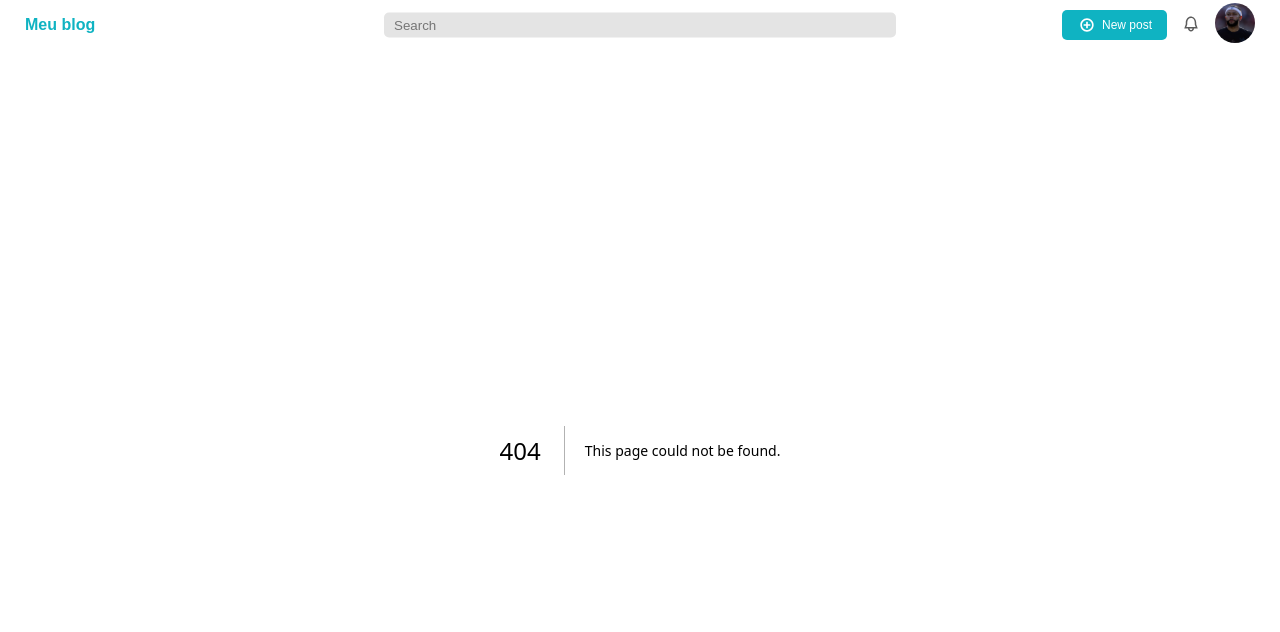
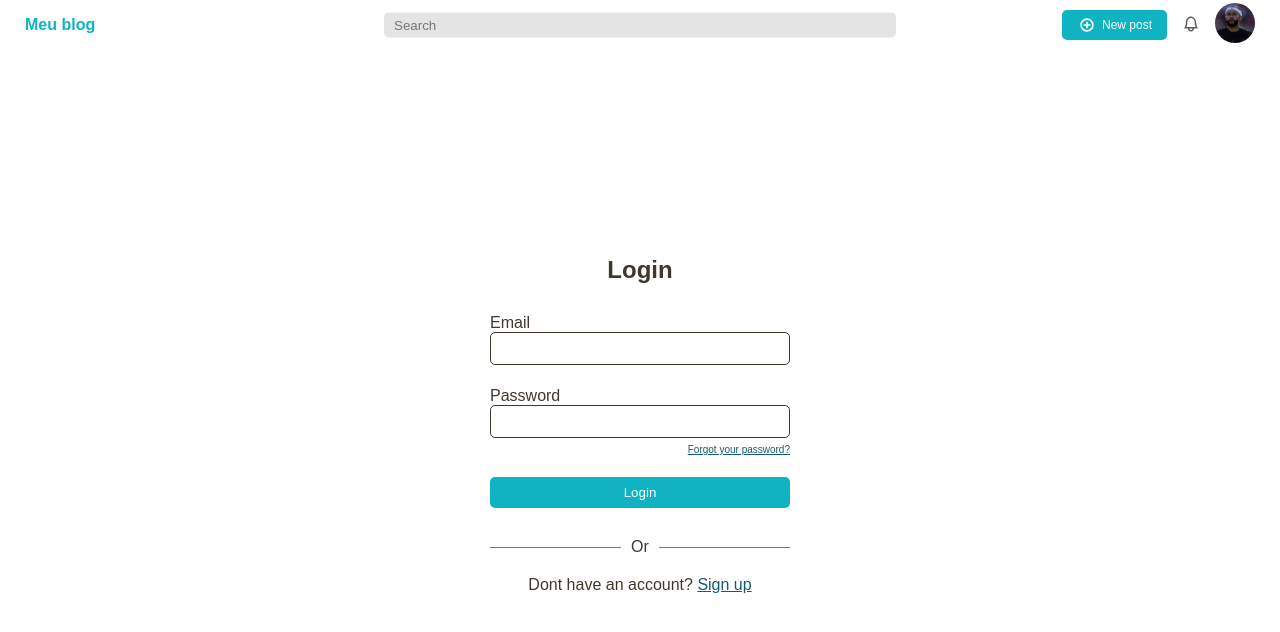
Before and after one commit to cezarBZ/BlogFront, a Next.js app: page /login in a window 1280 px wide. Before the commit this address had no page. Shown: the top 632 px of the page. Built offline with nearby package versions, Linux system fonts and the light colour scheme; no server answers.

Commit message:
feat Implements login page

```diff
--- a/package.json
+++ b/package.json
@@ -10,11 +10,12 @@
   },
   "dependencies": {
     "@tanstack/react-query": "^5.67.1",
+    "axios": "^1.8.1",
     "next": "15.2.0",
-    "axios": "^1.8.1",
     "nookies": "^2.5.2",
     "react": "^19.0.0",
     "react-dom": "^19.0.0",
+    "react-hook-form": "^7.54.2",
     "usehooks-ts": "^3.1.1"
   },
   "devDependencies": {
--- /dev/null
+++ b/src/app/(auth)/login/page.module.scss
@@ -0,0 +1,87 @@
+@import "../../../styles/variables.scss";
+.page {
+  display: flex;
+  flex: 1;
+  align-items: center;
+  justify-content: center;
+  section {
+    width: 300px;
+    h1 {
+      font-size: 24px;
+      font-weight: 700;
+      margin-bottom: 10px;
+      color: rgb(65, 56, 44);
+      text-align: center;
+    }
+    form {
+      padding: 20px 0;
+
+      .formGroup {
+        margin-bottom: 1.4rem;
+        color: rgb(65, 56, 44);
+        display: flex;
+        flex-direction: column;
+        input {
+          display: block;
+          width: 100%;
+          padding: 8px;
+          border-radius: 5px;
+          border: 1px solid rgb(65, 56, 44);
+          outline: none;
+        }
+
+        a {
+          color: #155b70;
+          text-decoration: underline;
+          font-size: 10px;
+          align-self: flex-end;
+          margin-top: 6px;
+        }
+
+        p {
+          color: red;
+          font-size: 12px;
+          margin-top: 5px;
+        }
+      }
+
+      button {
+        width: 100%;
+        padding: 8px;
+        border-radius: 5px;
+        border: none;
+        background-color: $secondary-color;
+        color: white;
+        cursor: pointer;
+        outline: none;
+
+        &:hover {
+          background-color: #155b70;
+        }
+      }
+    }
+
+    .divider {
+      display: flex;
+      align-items: center;
+      margin: 10px 0;
+      color: rgb(65, 56, 44);
+      gap: 10px;
+      span {
+        width: 100%;
+        height: 1px;
+        background-color: rgb(119, 119, 119);
+      }
+    }
+
+    .register {
+      text-align: center;
+      margin-top: 20px;
+      color: rgb(65, 56, 44);
+      a {
+        color: #155b70;
+        text-decoration: underline;
+      }
+    }
+  }
+}
--- /dev/null
+++ b/src/app/(auth)/login/page.tsx
@@ -0,0 +1,76 @@
+"use client";
+import React from "react";
+import styles from "./page.module.scss";
+import { useForm } from "react-hook-form";
+import Link from "next/link";
+import { login } from "@/services/authService";
+interface FormValues {
+  email: string;
+  password: string;
+}
+const Login = () => {
+  const {
+    register,
+    handleSubmit,
+    formState: { errors },
+  } = useForm<FormValues>();
+
+  const onSubmit = async (data: FormValues) => {
+    await login(data).then();
+  };
+
+  return (
+    <main className={styles.page}>
+      <section>
+        <h1>Login</h1>
+        <form onSubmit={(e) => e.preventDefault()}>
+          <div className={styles.formGroup}>
+            <label htmlFor="email">Email</label>
+            <input
+              type="email"
+              id="email"
+              {...register("email", {
+                required: { message: "Email is required", value: true },
+                pattern: {
+                  message: "Enter a valid email format",
+                  value: /^\S+@\S+$/i,
+                },
+              })}
+            />
+            {errors.email && <p>{errors.email.message}</p>}
+          </div>
+
+          <div className={styles.formGroup}>
+            <label htmlFor="password">Password</label>
+            <input
+              type="password"
+              id="password"
+              {...register("password", {
+                required: { message: "Password is required", value: true },
+                minLength: {
+                  message: "Password must have at least 8 characters",
+                  value: 8,
+                },
+              })}
+            />
+            {errors.password && <p>{errors.password.message}</p>}
+            <Link href="">Forgot your password?</Link>
+          </div>
+          <button onClick={() => handleSubmit(onSubmit)()}>Login</button>
+        </form>
+        <div className={styles.divider}>
+          <span />
+          <p>Or</p>
+          <span />
+        </div>
+        <div className={styles.register}>
+          <p>
+            Dont have an account? <Link href="">Sign up</Link>
+          </p>
+        </div>
+      </section>
+    </main>
+  );
+};
+
+export default Login;
--- a/src/icons/ProfileIcon.tsx
+++ b/src/icons/ProfileIcon.tsx
@@ -24,7 +24,7 @@ const ProfileIcon = () => {
           stroke="none"
           strokeWidth="1"
           fill="none"
-          fill-rule="evenodd"
+          fillRule="evenodd"
         >
           <g
             id="icon"
```
Also changed, not shown: 1 other file (tests, documents, lock files or other folders).
